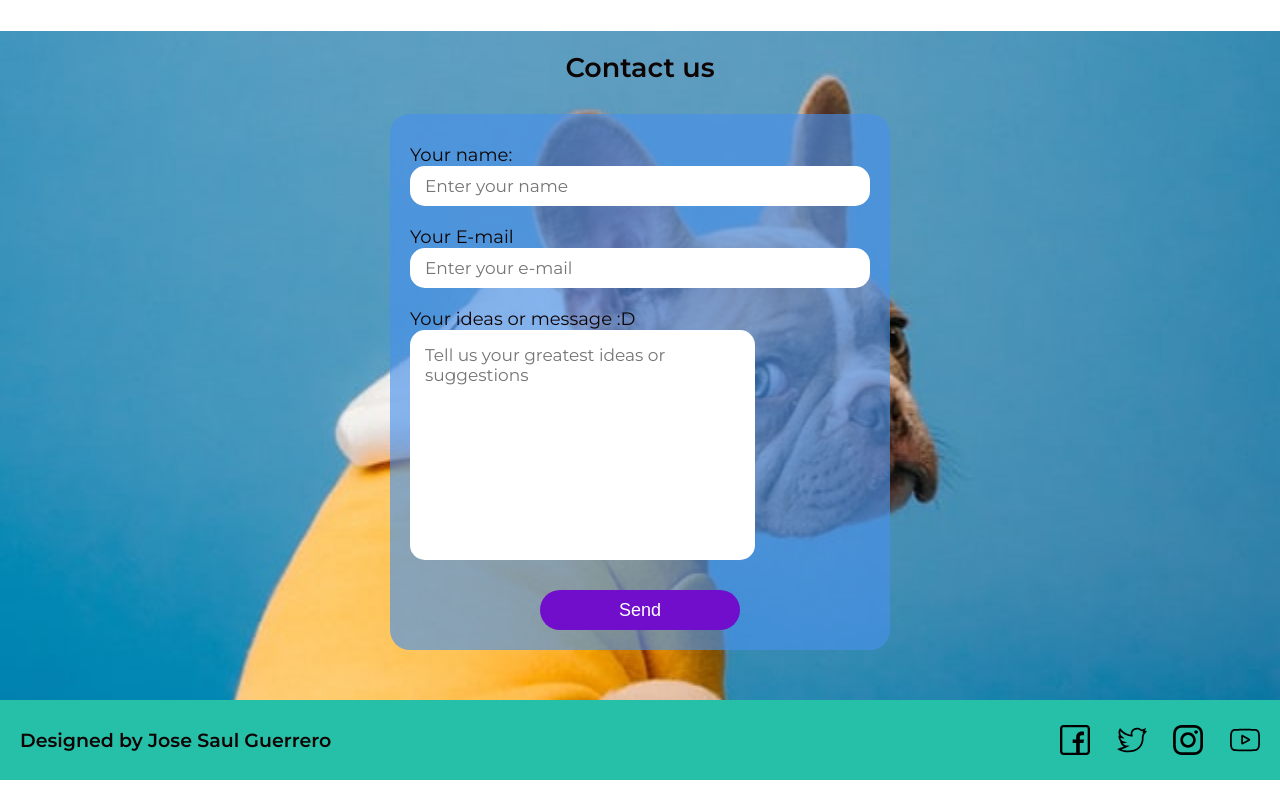
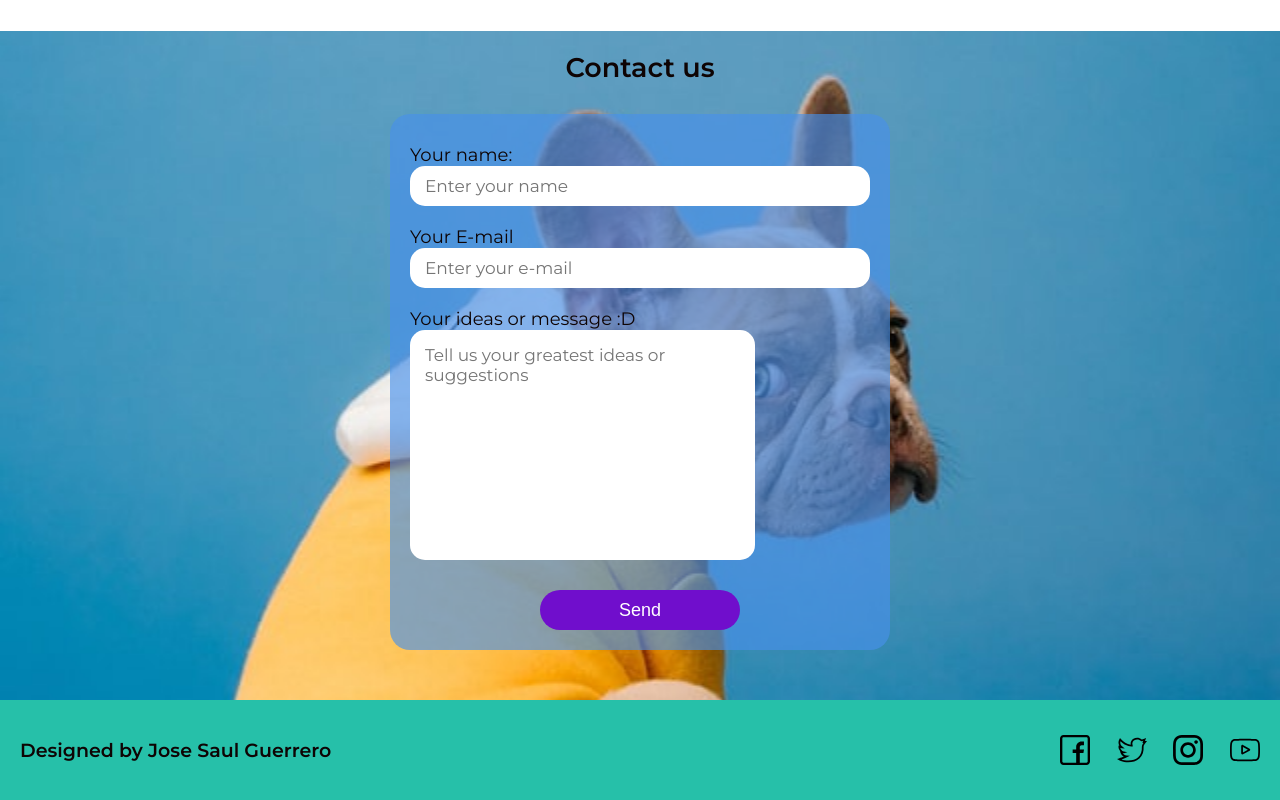
Before and after one commit to josesaulguerrero/landing-page, a plain HTML site: page index.html in a window 1280 px wide. Shown: the part 1630-2430 px from the top of the page. Drawn offline with Linux system fonts and the light colour scheme.

Commit message:
proyecto final v1

```diff
--- a/styles.css
+++ b/styles.css
@@ -540,12 +540,13 @@ input[type="submit"]:active {
 
 .footer {
    width: 100%;
-   height: 80px;
+   height: 100px;
    display: flex;
    flex-direction: column;
    justify-content: space-between;
+   /* align-items: center; */
    align-items: center;
-   padding: 0 20px;
+   padding: 20px;
    background-color: var(--header-background);
 }
 
```
